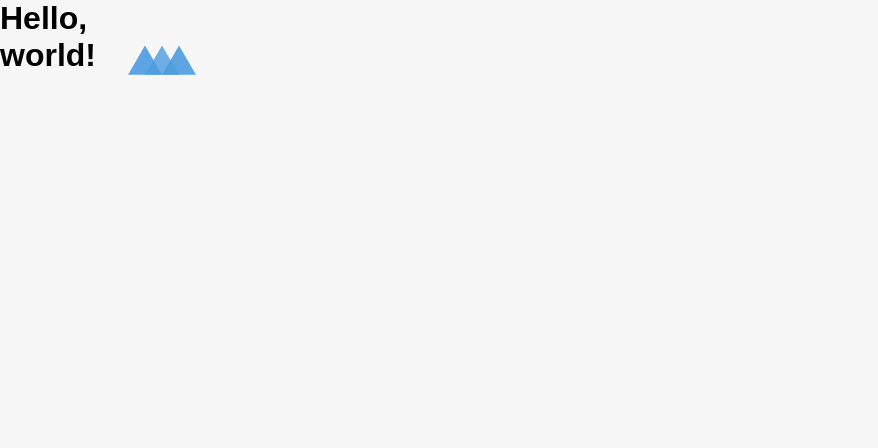
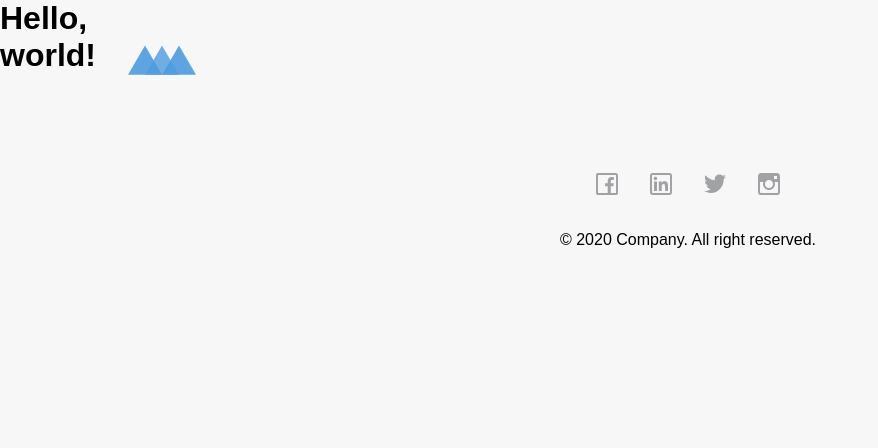
Before and after one commit to plexideas/simple-mdx-blog, a Gatsby site: page / in a window 1280 px wide. Shown: the whole page, without its empty margins (0-878 px from the left). Built offline with nearby package versions, Linux system fonts and the light colour scheme; Gatsby itself is replaced by a stand-in of ours; a web font is replaced by a local one.

Commit message:
Added Footer component

```diff
--- a/src/components/Container.js
+++ b/src/components/Container.js
@@ -1,5 +1,6 @@
 import React from 'react';
 import { ContainerWrapper } from '../elements';
+import { Footer } from './Footer';
 import { Nav } from './Nav';
 
 export const Container = ({ children }) => {
@@ -7,6 +8,7 @@ export const Container = ({ children }) => {
     <ContainerWrapper>
       <Nav />
       {children}
+      <Footer />
     </ContainerWrapper>
   );
 };
--- /dev/null
+++ b/src/components/Footer.js
@@ -0,0 +1,40 @@
+import React from 'react';
+import { useStaticQuery, graphql } from 'gatsby';
+import {
+  FooterWrapper ,
+  FooterSocialWrapper,
+  FooterSocialIcons,
+} from '../elements';
+
+export const Footer = () => {
+  const data = useStaticQuery(graphql`
+    query {
+      facebook: file(relativePath: {eq: "facebook.svg"}) { publicURL }
+      instagram: file(relativePath: {eq: "instagram.svg"}) { publicURL }
+      linkedin: file(relativePath: {eq: "linkedin.svg"}) { publicURL }
+      twitter: file(relativePath: {eq: "twitter.svg"}) { publicURL }
+    }
+  `);
+
+  return (
+    <FooterWrapper>
+      <FooterSocialWrapper>
+        <FooterSocialIcons>
+          <a href="http://facebook.com" target="_blank" rel="noopener noreferrer">
+            <img src={data.facebook.publicURL} alt="Facebook Logo"/>
+          </a>
+          <a href="http://linkedin.com" target="_blank" rel="noopener noreferrer">
+            <img src={data.linkedin.publicURL} alt="Linkedin Logo"/>
+          </a>
+          <a href="http://twitter.com" target="_blank" rel="noopener noreferrer">
+            <img src={data.twitter.publicURL} alt="Twitter Logo"/>
+          </a>
+          <a href="http://instagram.com" target="_blank" rel="noopener noreferrer">
+            <img src={data.instagram.publicURL} alt="Instagram Logo"/>
+          </a>
+        </FooterSocialIcons>
+        <p size="xSmall" color="dark3">&#169; 2020 Company. All right reserved.</p>
+      </FooterSocialWrapper>
+    </FooterWrapper>
+  );
+};
--- a/src/components/index.js
+++ b/src/components/index.js
@@ -0,0 +1,3 @@
+export * from './Container';
+export * from './Nav';
+export * from './Footer';
--- /dev/null
+++ b/src/elements/FooterElements.js
@@ -0,0 +1,37 @@
+import styled from "styled-components"
+
+export const FooterWrapper = styled.div`
+  grid-column: 2 / span 12;
+  min-height: 11.25rem;
+  padding: 3rem 0;
+  display: flex;
+  justify-content: center;
+  align-items: flex-start;
+  @media ${props => props.theme.breakpoints.tablet} {
+    grid-column: 2 / span 6;
+  }
+`
+
+export const FooterSocialWrapper = styled.div`
+  display: flex;
+  flex-wrap: wrap;
+  align-items: center;
+  text-align: center;
+  p {
+    text-align: center;
+    flex: 0 0 100%;
+  }
+`
+
+export const FooterSocialIcons = styled.div`
+  flex: 0 0 100%;
+  margin-bottom: 2rem;
+  img {
+    height: 22px;
+    padding: 0 1rem;
+    transition: filter 0.3s ease;
+  }
+  & img:hover, img:focus {
+    filter: brightness(50%);
+  }
+`
--- a/src/elements/index.js
+++ b/src/elements/index.js
@@ -1,2 +1,3 @@
 export * from './ContainerElements';
+export * from './FooterElements';
 export * from './NavElements';
--- a/src/pages/index.js
+++ b/src/pages/index.js
@@ -1,5 +1,5 @@
 import React from 'react'
-import { Container } from '../components/Container';
+import { Container } from '../components';
 
 const IndexPage = () => (
   <Container>
```
Also changed, not shown: src/images/facebook.svg (added), src/images/instagram.svg (added), src/images/linkedin.svg (added), src/images/twitter.svg (added).
